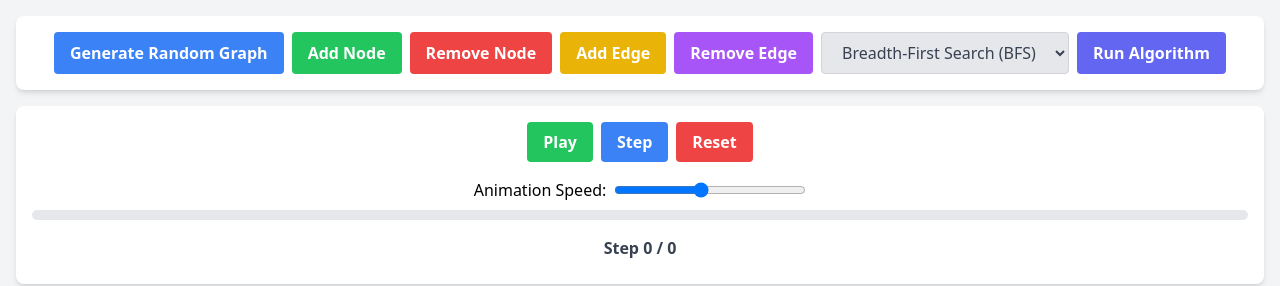
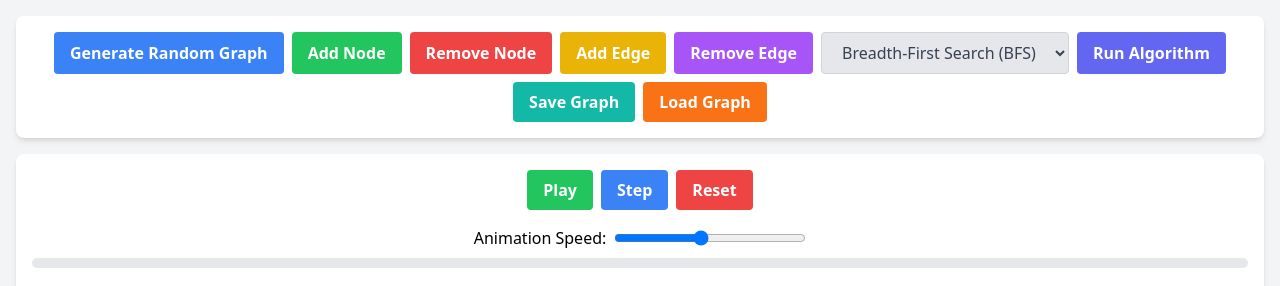
Before and after one commit to arindam89/simple-graph-visualizer, a Flask app: page / in a window 1280 px wide. Shown: the part 68-354 px from the top of the page. Run offline with Flask 3, Linux system fonts and the light colour scheme; some libraries are stand-ins or nearby versions.

Commit message:
Agent query: Can you create a graph, save it, and then load it back? Are the "Save Graph" and "Load Graph" buttons visible and functional?

```diff
--- a/main.py
+++ b/main.py
@@ -1,10 +1,52 @@
-from flask import Flask, render_template
+import os
+import json
+from flask import Flask, render_template, request, jsonify
 
 app = Flask(__name__)
+
+GRAPHS_DIR = 'saved_graphs'
+os.makedirs(GRAPHS_DIR, exist_ok=True)
 
 @app.route("/")
 def index():
     return render_template("index.html")
 
+@app.route("/save_graph", methods=['POST'])
+def save_graph():
+    data = request.json
+    graph_name = data['name']
+    graph_data = data['data']
+
+    file_path = os.path.join(GRAPHS_DIR, f"{graph_name}.json")
+
+    try:
+        with open(file_path, 'w') as f:
+            f.write(graph_data)
+        return jsonify({"success": True})
+    except Exception as e:
+        print(f"Error saving graph: {e}")
+        return jsonify({"success": False})
+
+@app.route("/get_saved_graphs")
+def get_saved_graphs():
+    try:
+        graphs = [f.split('.')[0] for f in os.listdir(GRAPHS_DIR) if f.endswith('.json')]
+        return jsonify({"graphs": graphs})
+    except Exception as e:
+        print(f"Error getting saved graphs: {e}")
+        return jsonify({"graphs": []})
+
+@app.route("/load_graph/<graph_name>")
+def load_graph(graph_name):
+    file_path = os.path.join(GRAPHS_DIR, f"{graph_name}.json")
+
+    try:
+        with open(file_path, 'r') as f:
+            graph_data = f.read()
+        return jsonify({"success": True, "graph_data": graph_data})
+    except Exception as e:
+        print(f"Error loading graph: {e}")
+        return jsonify({"success": False})
+
 if __name__ == "__main__":
     app.run(host="0.0.0.0", port=5000, debug=True)
--- a/static/js/ui.js
+++ b/static/js/ui.js
@@ -311,5 +311,103 @@ document.getElementById('run-algorithm').addEventListener('click', () => {
     }
 });
 
+function serializeGraph() {
+    const serializedGraph = {
+        nodes: Array.from(graph.nodes.keys()),
+        edges: [],
+        positions: {}
+    };
+
+    for (const [nodeId, neighbors] of graph.nodes.entries()) {
+        for (const [neighborId, weight] of neighbors.entries()) {
+            serializedGraph.edges.push({ source: nodeId, target: neighborId, weight });
+        }
+    }
+
+    for (const [nodeId, position] of nodePositions.entries()) {
+        serializedGraph.positions[nodeId] = position;
+    }
+
+    return JSON.stringify(serializedGraph);
+}
+
+function deserializeGraph(serializedGraph) {
+    const parsedGraph = JSON.parse(serializedGraph);
+    graph = new Graph();
+    nodePositions.clear();
+
+    for (const nodeId of parsedGraph.nodes) {
+        graph.addNode(parseInt(nodeId));
+    }
+
+    for (const edge of parsedGraph.edges) {
+        graph.addEdge(parseInt(edge.source), parseInt(edge.target), edge.weight);
+    }
+
+    for (const [nodeId, position] of Object.entries(parsedGraph.positions)) {
+        nodePositions.set(parseInt(nodeId), position);
+    }
+
+    drawGraph();
+}
+
+document.getElementById('save-graph').addEventListener('click', () => {
+    const graphData = serializeGraph();
+    const graphName = prompt('Enter a name for this graph:');
+    if (graphName) {
+        fetch('/save_graph', {
+            method: 'POST',
+            headers: {
+                'Content-Type': 'application/json',
+            },
+            body: JSON.stringify({ name: graphName, data: graphData }),
+        })
+        .then(response => response.json())
+        .then(data => {
+            if (data.success) {
+                alert('Graph saved successfully!');
+            } else {
+                alert('Failed to save graph.');
+            }
+        })
+        .catch(error => {
+            console.error('Error:', error);
+            alert('An error occurred while saving the graph.');
+        });
+    }
+});
+
+document.getElementById('load-graph').addEventListener('click', () => {
+    fetch('/get_saved_graphs')
+    .then(response => response.json())
+    .then(data => {
+        if (data.graphs && data.graphs.length > 0) {
+            const graphName = prompt('Enter the name of the graph to load:\n\nAvailable graphs:\n' + data.graphs.join('\n'));
+            if (graphName) {
+                fetch(`/load_graph/${graphName}`)
+                .then(response => response.json())
+                .then(data => {
+                    if (data.success) {
+                        deserializeGraph(data.graph_data);
+                        alert('Graph loaded successfully!');
+                    } else {
+                        alert('Failed to load graph.');
+                    }
+                })
+                .catch(error => {
+                    console.error('Error:', error);
+                    alert('An error occurred while loading the graph.');
+                });
+            }
+        } else {
+            alert('No saved graphs available.');
+        }
+    })
+    .catch(error => {
+        console.error('Error:', error);
+        alert('An error occurred while fetching saved graphs.');
+    });
+});
+
 window.addEventListener('resize', resizeCanvas);
 resizeCanvas();
--- a/templates/index.html
+++ b/templates/index.html
@@ -23,6 +23,8 @@
                 <option value="dijkstra">Dijkstra's Algorithm</option>
             </select>
             <button id="run-algorithm" class="bg-indigo-500 hover:bg-indigo-600 text-white font-bold py-2 px-4 rounded">Run Algorithm</button>
+            <button id="save-graph" class="bg-teal-500 hover:bg-teal-600 text-white font-bold py-2 px-4 rounded">Save Graph</button>
+            <button id="load-graph" class="bg-orange-500 hover:bg-orange-600 text-white font-bold py-2 px-4 rounded">Load Graph</button>
         </div>
         <div id="animation-controls" class="bg-white shadow-md rounded-lg p-4 mb-4 flex flex-wrap justify-center gap-2">
             <button id="play-pause" class="bg-green-500 hover:bg-green-600 text-white font-bold py-2 px-4 rounded">Play</button>
```
